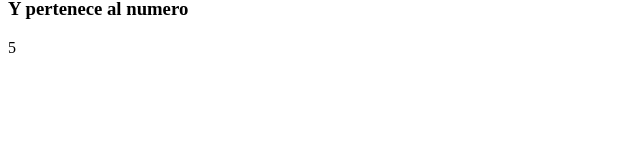
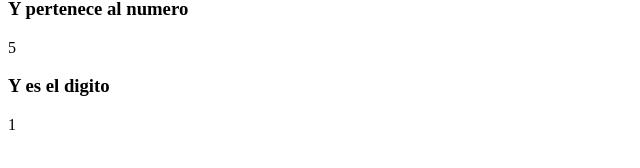
Before and after one commit to JuanPaauul/nDigit, a plain HTML site: page index.html in a window 1280 px wide. Both pictures are taken after typing "5" into the empty fields and a click on the button "Calcular". Shown: the part 288-456 px from the top of the page, without its empty margins (0-640 px from the left). Drawn offline with Linux system fonts and the light colour scheme.

Commit message:
Added digit index

```diff
--- a/index.html
+++ b/index.html
@@ -19,5 +19,7 @@
   <p id="number"></p>
   <h3>Y pertenece al numero</h3>
   <p id="belongs-to"></p>
+  <h3>Y es el digito</h3>
+  <p id="position"></p>
 </body>
 </html>
--- a/index.js
+++ b/index.js
@@ -4,15 +4,16 @@ document.addEventListener("DOMContentLoaded", function() {
     event.preventDefault();
     var digit = document.getElementById("n-number").value;
     var theNumber = findNDigit(digit);
-    console.log("Dato ingresado:", theNumber);
     document.getElementById("number").innerHTML  = theNumber.Number
     document.getElementById("belongs-to").innerHTML  =theNumber.BelongsTo
+    document.getElementById("position").innerHTML  =theNumber.position
   });
 });
 
 const number = {
   Number: 0,
-  BelongsTo: 0
+  BelongsTo: 0,
+  position: 0
 }
 
 function findNDigit(digit){
@@ -22,8 +23,7 @@ function findNDigit(digit){
     for(var j = 0; j < currentNumber.toString().length; j++){
       number.Number = currentNumber.toString()[j];
       number.BelongsTo = currentNumber.toString();
-      console.log(number);
-      console.log(counter);
+      number.position = j + 1;
       if(counter == digit)
         return number;
       counter++;
```
